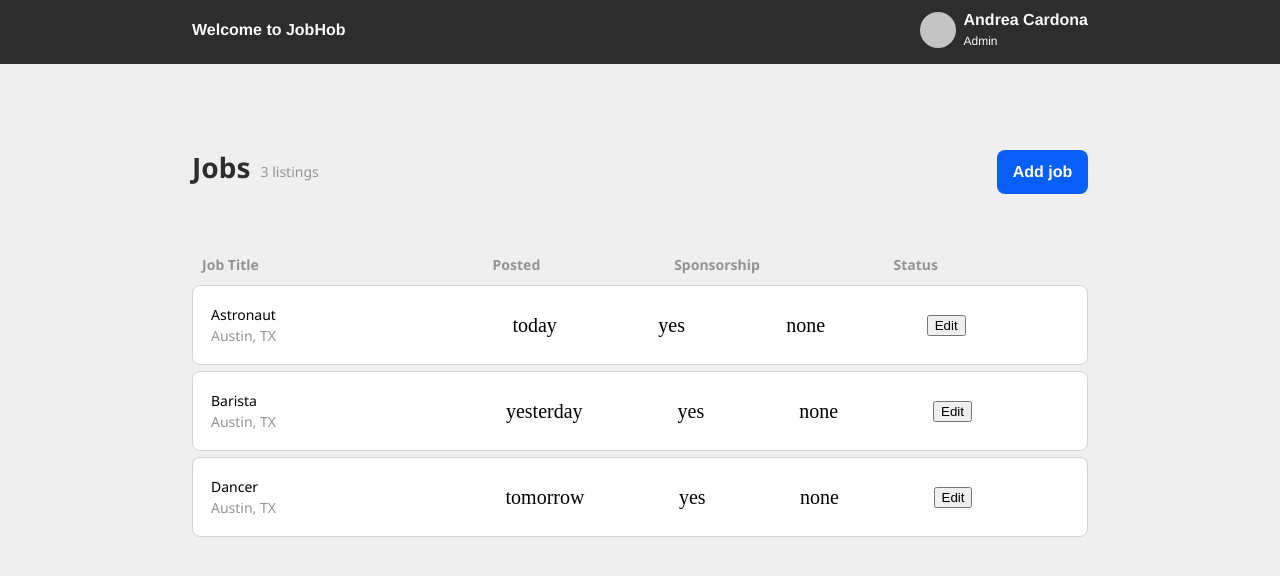
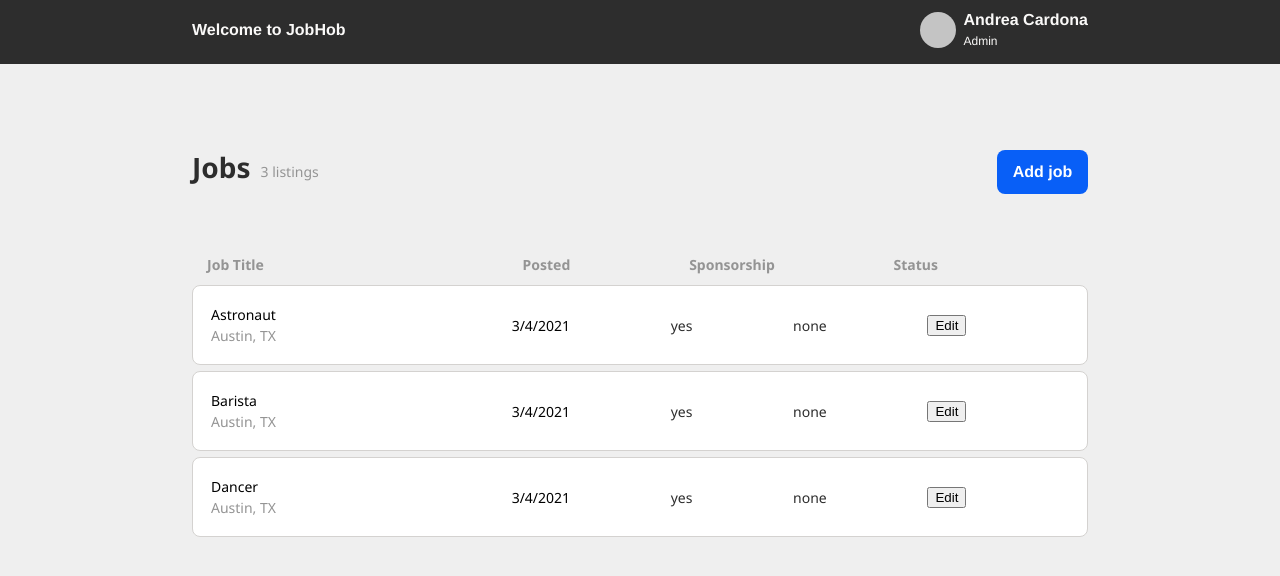
Before and after one commit to andreancardona/job-app, a React (Create React App) app: page /home in a window 1280 px wide. Shown: the top 576 px of the page. Built offline with nearby package versions, Linux system fonts and the light colour scheme.

Commit message:
update(CurrentDate): added current date hook component

```diff
--- a/src/components/App.js
+++ b/src/components/App.js
@@ -9,9 +9,9 @@ import '../styles/App.css';
 const App = () => {
   // Our list of jobs
   const jobsList = [
-    { id: 1, title: 'Astronaut', location: 'Austin, TX', posted: 'today', sponsorship: 'yes', status: 'none' },
-    { id: 2, title: 'Barista', location: 'Austin, TX', posted: 'yesterday', sponsorship: 'yes', status: 'none'},
-    { id: 3, title: 'Dancer', location: 'Austin, TX',posted: 'tomorrow', sponsorship: 'yes', status: 'none' },
+    { id: 1, title: 'Astronaut', location: 'Austin, TX', posted: '', sponsorship: 'yes', status: 'none' },
+    { id: 2, title: 'Barista', location: 'Austin, TX', posted: '', sponsorship: 'yes', status: 'none'},
+    { id: 3, title: 'Dancer', location: 'Austin, TX',posted: '', sponsorship: 'yes', status: 'none' },
   ]
 
   const initialFormState = { id: '', title: '', location: '', posted: '', sponsorship: '', status: '' };
--- /dev/null
+++ b/src/components/CurrentDate.js
@@ -0,0 +1,19 @@
+import React, { useState, useEffect } from 'react';
+import '../styles/CurrentDate.css';
+
+const CurrentDate = () => {
+  const [currentDate, setCurrentDate] = useState(new Date());
+
+  useEffect(() => {
+  const id = setInterval(() => setCurrentDate(new Date()), 1000);
+    return () => {
+      clearInterval(id);
+  }
+  }, []);
+
+  return (
+    <div className="current-date">{`${currentDate.toLocaleDateString()}`}</div>
+  );
+};
+
+export default CurrentDate;
--- a/src/components/JobsList.js
+++ b/src/components/JobsList.js
@@ -1,5 +1,6 @@
 import React from 'react';
 import { useHistory } from 'react-router-dom';
+import CurrentDate from './CurrentDate';
 import '../styles/JobsList.css';
 
 // JobList component where pass down props: jobs & editJob
@@ -24,9 +25,9 @@ const JobsList = (props) => {
             <div className="title">{job.title}</div>
             <div className="location">{job.location}</div>
           </div>
-          <div className="posted">{job.posted}</div>
-          <div className="sponsorhip">{job.sponsorship}</div>
-          <div className="status">{job.status}</div>
+            <div className="posted"><CurrentDate /></div>
+            <div className="sponsorship">{job.sponsorship}</div>
+            <div className="status">{job.status}</div>
           <button className="edit-button" onClick={() => {props.editJob(job) || history.push("/edit-job")}}>
             Edit
           </button>
--- /dev/null
+++ b/src/styles/CurrentDate.css
@@ -0,0 +1,7 @@
+.current-date {
+  font-family: "Noto Sans";
+  font-style: normal;
+  font-weight: 400;
+  font-size: 14px;
+  line-height: 21px;
+}
--- a/src/styles/JobsList.css
+++ b/src/styles/JobsList.css
@@ -41,7 +41,7 @@
 }
 
 .header-title {
-  padding: 0 100px 0 10px;
+  padding: 0 140px 0 15px;
 }
 
 .header-status {
@@ -103,8 +103,27 @@
   font-weight: 400;
   line-height: 21px;
   letter-spacing: 0em;
-  text-align: left;
   color: #949494;
+}
+
+.sponsorship {
+  font-family: "Noto Sans";
+  font-style: normal;
+  font-weight: 400;
+  font-size: 14px;
+  line-height: 21px;
+  letter-spacing: 0em;
+  color:#2d2d2d;
+}
+
+.status {
+  font-family: "Noto Sans";
+  font-style: normal;
+  font-weight: 400;
+  font-size: 14px;
+  line-height: 21px;
+  letter-spacing: 0em;
+  color:#2d2d2d;
 }
 
 @media screen and (max-width: 600px) {
```
